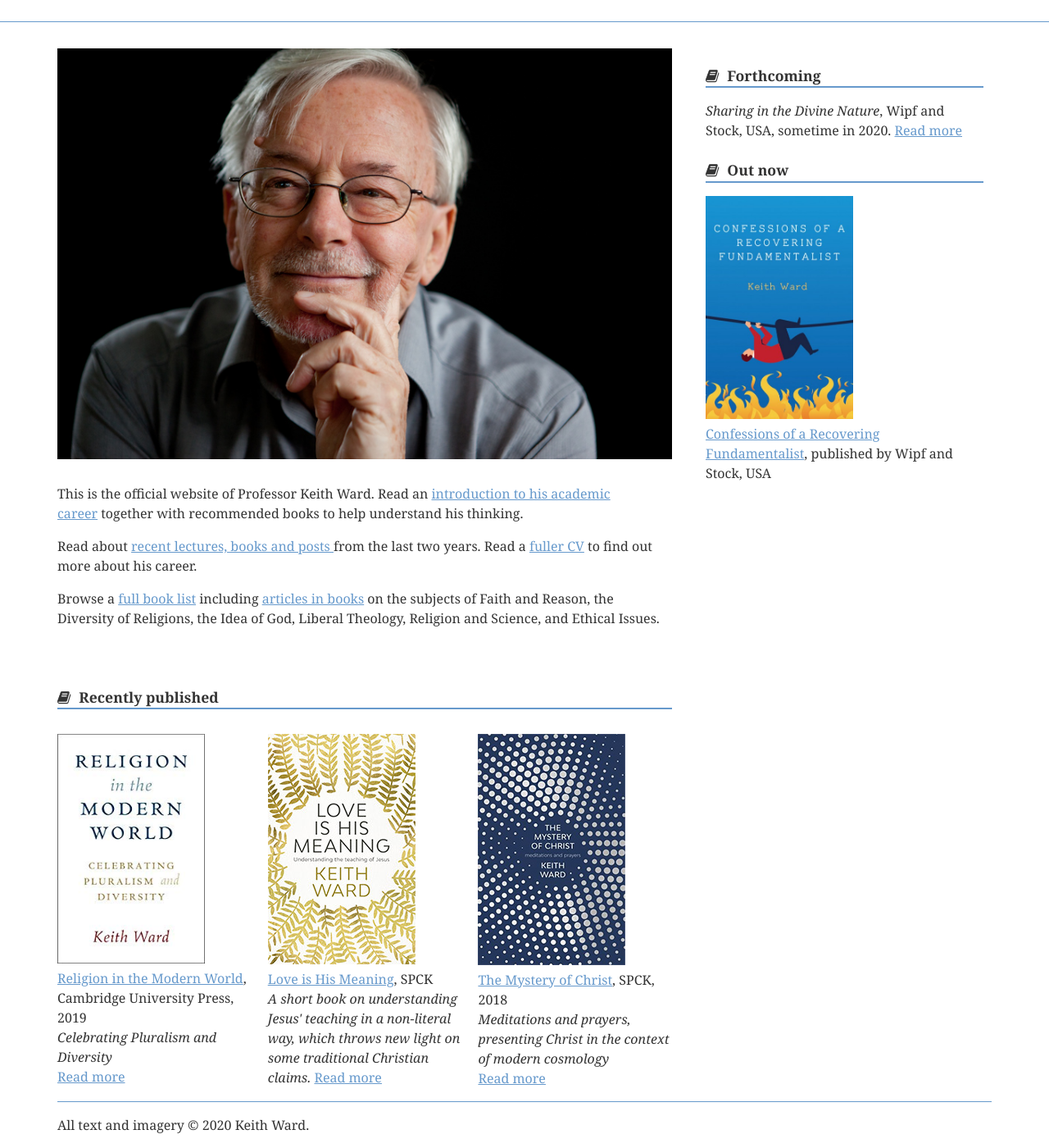
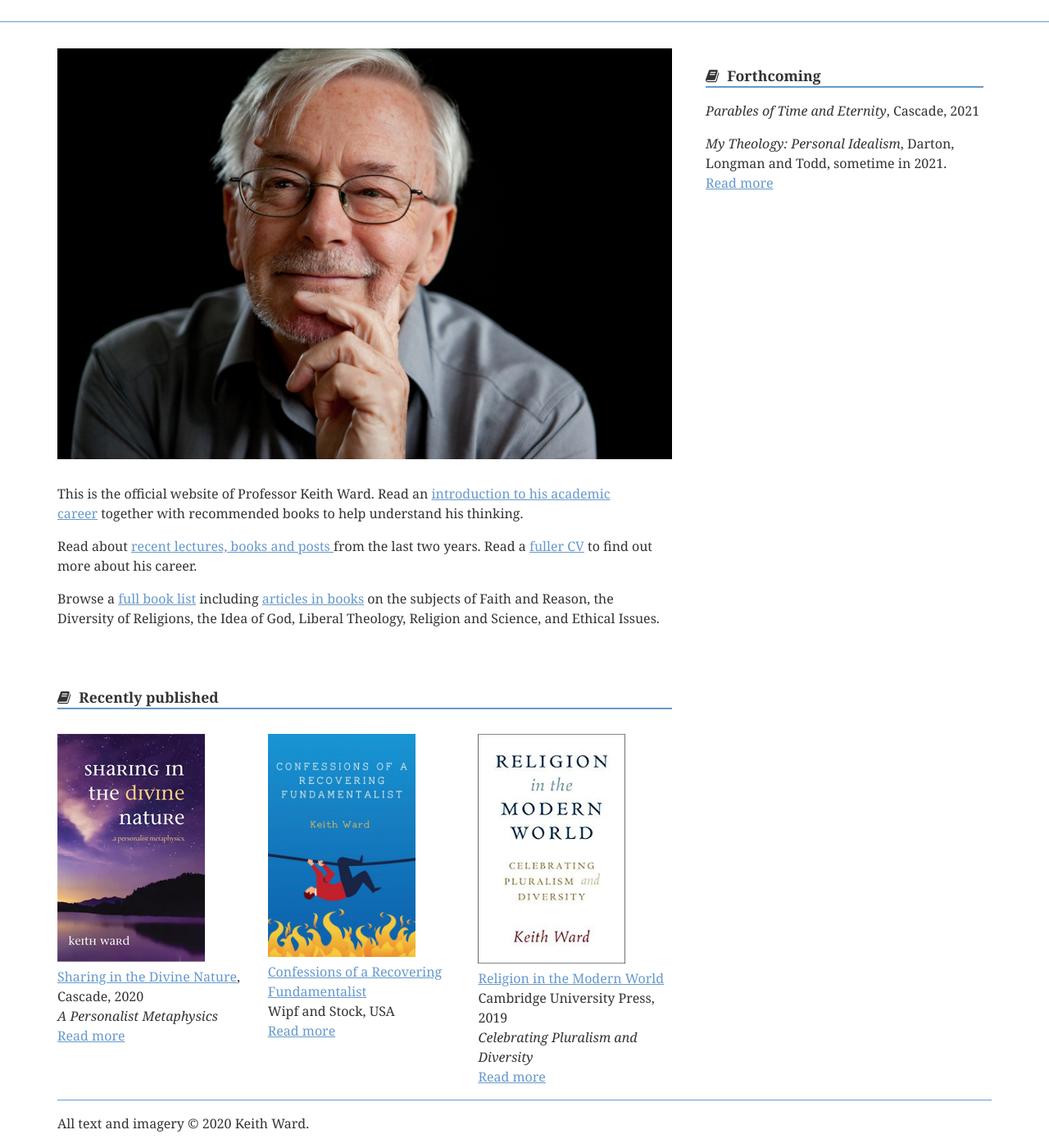
Before and after one commit to eye-division/keith-ward, a Jekyll site: the page built from index.html, in a window 1280 px wide and 1400 px high, scrolled down 103 px. Shown: the whole window at 82% size. Built offline with Jekyll 4.4.1, drawn with Linux system fonts in a browser that asks for light colours; nearby versions of some CDN libraries.

Commit message:
Update ruby to 2.6.2, update latest books

```diff
--- a/_includes/sidebar.html
+++ b/_includes/sidebar.html
@@ -5,25 +5,24 @@
   <h4 class="widgettitle"><i style="padding-right: 10px; vertical-align: inherit;" class="font-awesome icon-book"></i>Forthcoming</h4>
 
     <div class="textwidget">
-      <p><em>Sharing in the Divine Nature</em>, Wipf and Stock, USA, sometime in 2020. <a href="/books-all/#forthcoming">Read more</a></p>
+      <p><em>Parables of Time and Eternity</em>, Cascade, 2021</p>
+
+      <p><em>My Theology: Personal Idealism</em>, Darton, Longman and Todd, sometime in 2021.<br>
+        <a href="/books-all/#forthcoming">Read more</a></p>
     </div>
 
 
 
 
 
-  <h4 class="widgettitle"><i style="padding-right: 10px; vertical-align: inherit;" class="font-awesome icon-book"></i>Out now</h4>
+  <!-- <h4 class="widgettitle"><i style="padding-right: 10px; vertical-align: inherit;" class="font-awesome icon-book"></i>Out now</h4>
 
     <div class="textwidget">
 
-      <p><a href="https://www.amazon.co.uk/dp/153269671X?tag=tibs-21&linkCode=ogi&th=1&psc=1" target="new" title="Buy book on Amazon UK"><img src="/assets/books/confessions.jpg" alt="Confessions of a Recovering Fundamentalist book cover"></a><br>
-      <a href="https://www.amazon.co.uk/dp/153269671X?tag=tibs-21&linkCode=ogi&th=1&psc=1" target="new" title="Buy book on Amazon UK">Confessions of a Recovering Fundamentalist</a>, published by Wipf and Stock, USA</p>
-    </div>
 
 
-
-
-
+    </div>
+-->
 
 
 </div> <!-- end #sidebar1 -->
--- a/index.html
+++ b/index.html
@@ -26,24 +26,26 @@ layout: page
 		<h4 class="widgettitle"><i style="padding-right: 10px; vertical-align: inherit;" class="font-awesome icon-book"></i>Recently published</h4>
 
     <div class="textwidget fourcol first">
+      <p><a href="https://wipfandstock.com/9781725266384/sharing-in-the-divine-nature/" target="new" title="Cascade book page"><img src="/assets/books/sharing-in-divine-nature.jpg" alt="Sharing in the Divine Nature book cover"></a><br>
+      <a href="https://wipfandstock.com/9781725266384/sharing-in-the-divine-nature/" target="new" title="Cascade book page">Sharing in the Divine Nature</a>, Cascade, 2020<br />
+        <em>A Personalist Metaphysics</em><br>
+      <a href="/books-all/">Read more</a></p>
+    </div>
+
+    <div class="textwidget fourcol">
+      <p><a href="https://www.amazon.co.uk/dp/153269671X?tag=tibs-21&linkCode=ogi&th=1&psc=1" target="new" title="Buy book on Amazon UK"><img src="/assets/books/confessions.jpg" alt="Confessions of a Recovering Fundamentalist book cover"></a><br>
+      <a href="https://www.amazon.co.uk/dp/153269671X?tag=tibs-21&linkCode=ogi&th=1&psc=1" target="new" title="Buy book on Amazon UK">Confessions of a Recovering Fundamentalist</a><br>Wipf and Stock, USA<br>
+      <a href="/books-all/">Read more</a></p>
+    </div>
+
+    <div class="textwidget fourcol">
       <p><a href="https://www.cambridge.org/gb/academic/subjects/religion/philosophy-religion/religion-modern-world-celebrating-pluralism-and-diversity?format=PB" target="new" title="Cambridge University Press book page"><img src="/assets/books/rel-modern-world.jpg" alt="Religion in the Modern World book cover"></a><br>
-      <a href="https://www.cambridge.org/gb/academic/subjects/religion/philosophy-religion/religion-modern-world-celebrating-pluralism-and-diversity?format=PB" target="new" title="Cambridge University Press book page">Religion in the Modern World</a>, Cambridge University Press, 2019<br />
+      <a href="https://www.cambridge.org/gb/academic/subjects/religion/philosophy-religion/religion-modern-world-celebrating-pluralism-and-diversity?format=PB" target="new" title="Cambridge University Press book page">Religion in the Modern World</a><br>Cambridge University Press, 2019<br />
         <em>Celebrating Pluralism and Diversity</em><br>
       <a href="/books-all/">Read more</a></p>
     </div>
 
-    <div class="textwidget fourcol">
-      <p><a href="https://www.amazon.co.uk/Love-His-Meaning-Understanding-Teaching/dp/0281077630" target="new" title="Buy this book from Amazon"><img class="alignnone" alt="Love is His Meaning" src="/images/love-is-his-meaning.jpg" width="180" height="277" /></a><br />
-      <a href="https://www.amazon.co.uk/Love-His-Meaning-Understanding-Teaching/dp/0281077630" target="new">Love is His Meaning</a>, SPCK<br />
-        <em>A short book on understanding Jesus' teaching in a non-literal way, which throws new light on some traditional Christian claims.</em>
-      <a href="/books-all/">Read more</a></p>
-    </div>
 
-      <div class="textwidget fourcol">
-      <p><a href="https://spckpublishing.co.uk/the-mystery-of-christ" target="new" title="SPCK book page"><img class="alignnone" alt="The Mystery of Christ" src="/images/mystery-of-christ.jpg" width="180" height="282" /><br>The Mystery of Christ</a>, SPCK, 2018<br />
-        <em>Meditations and prayers, presenting Christ in the context of modern cosmology</em><br>
-      <a href="/books-all/">Read more</a></p>
-    </div>
 
 			</div> <!-- end #main -->
 
```
Also changed, not shown: cv/index.html (+6 -5 lines), assets/books/sharing-in-divine-nature.jpg (added), 1 other file.
